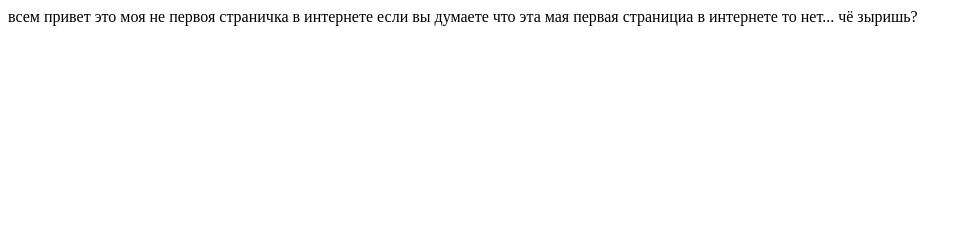
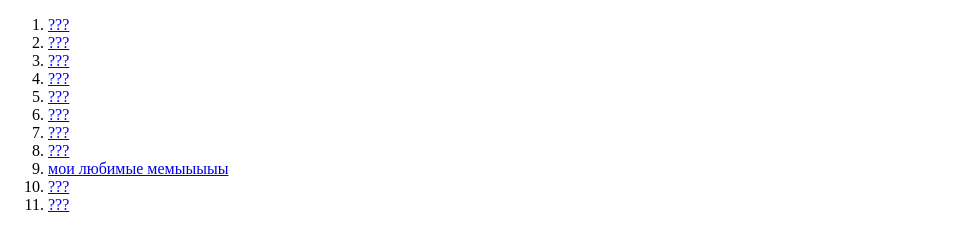
Before and after one commit to maximdom-svd/maximdom-svd.github.io, a plain HTML site: page index.html in a window 1280 px wide. Shown: the whole page, without its empty margins (0-972 px from the left). Drawn offline with Linux system fonts and the light colour scheme.

Commit message:
Update index.html

```diff
--- a/index.html
+++ b/index.html
@@ -7,6 +7,47 @@
     <title>никитка про читер 777</title>
 </head>
 <body>
-    всем привет это моя не первоя страничка в интернете если вы думаете что эта мая первая странициа в интернете то нет...                                                                                                                                          чё зыришь?
+ <ol>
+  <li>
+      <a href="2.html">???</a>
+     </li>
+     <li>
+      <a href="2prosto.html">???</a>
+     </li>
+     <li>
+      <a href="aboutme.html">???</a>
+     </li>
+     <li>
+      <a href="ededfdde.html">???</a>
+     </li>
+     <li>
+      <a href="index1.html">???</a>
+     </li>
+     <li>
+      <a href="index1233.html">???</a>
+     </li>
+     <li>
+      <a href="index2.html">???</a>
+     </li>
+     <li>
+
+     <a href="makstr.html">???</a>
+
+     </li>
+     <li>
+      <a href="memmmm.html">мои любимые мемыыыыы</a>
+     </li>
+     <li>
+      <a href="prosto.html">???</a>
+     </li>
+     <li>
+      <a href="prosto2.html">???</a>
+     </li>
+
+
+
+
+    </ol>
+
 </body>
 </html>
```
